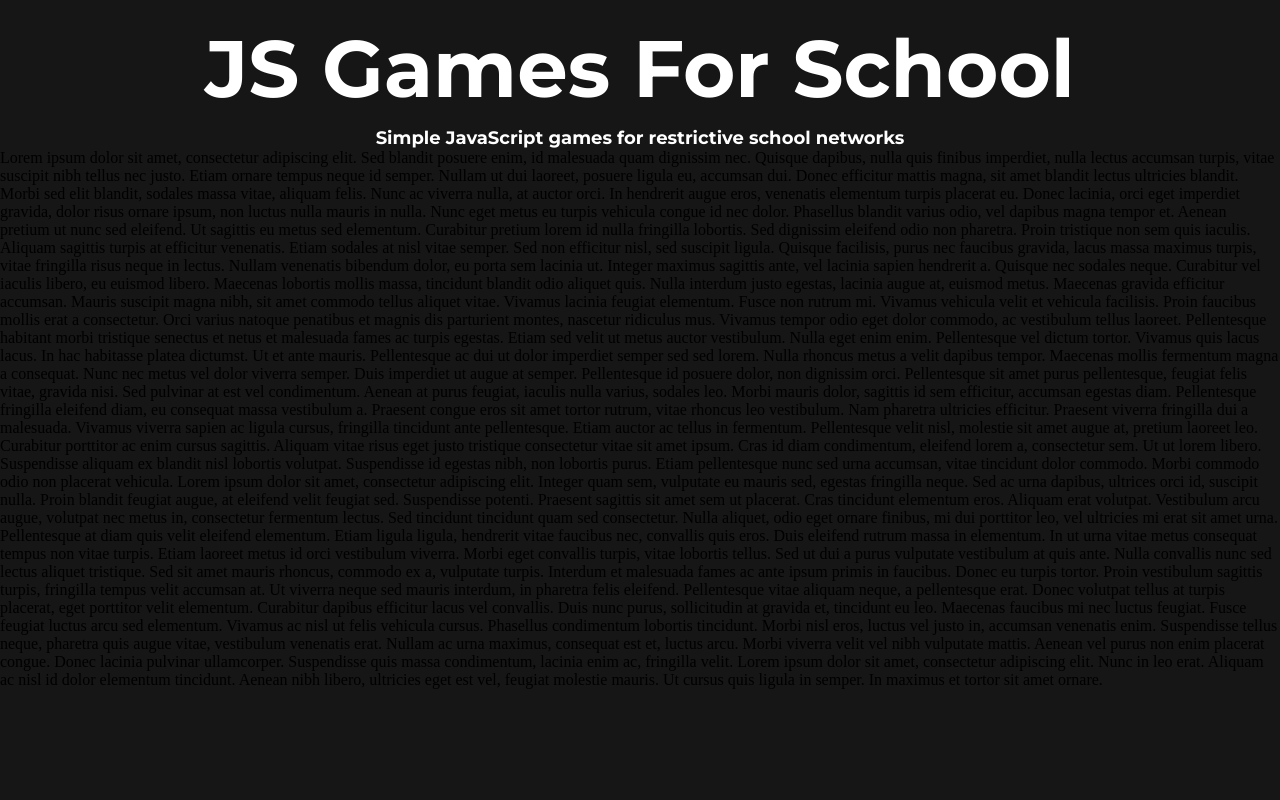
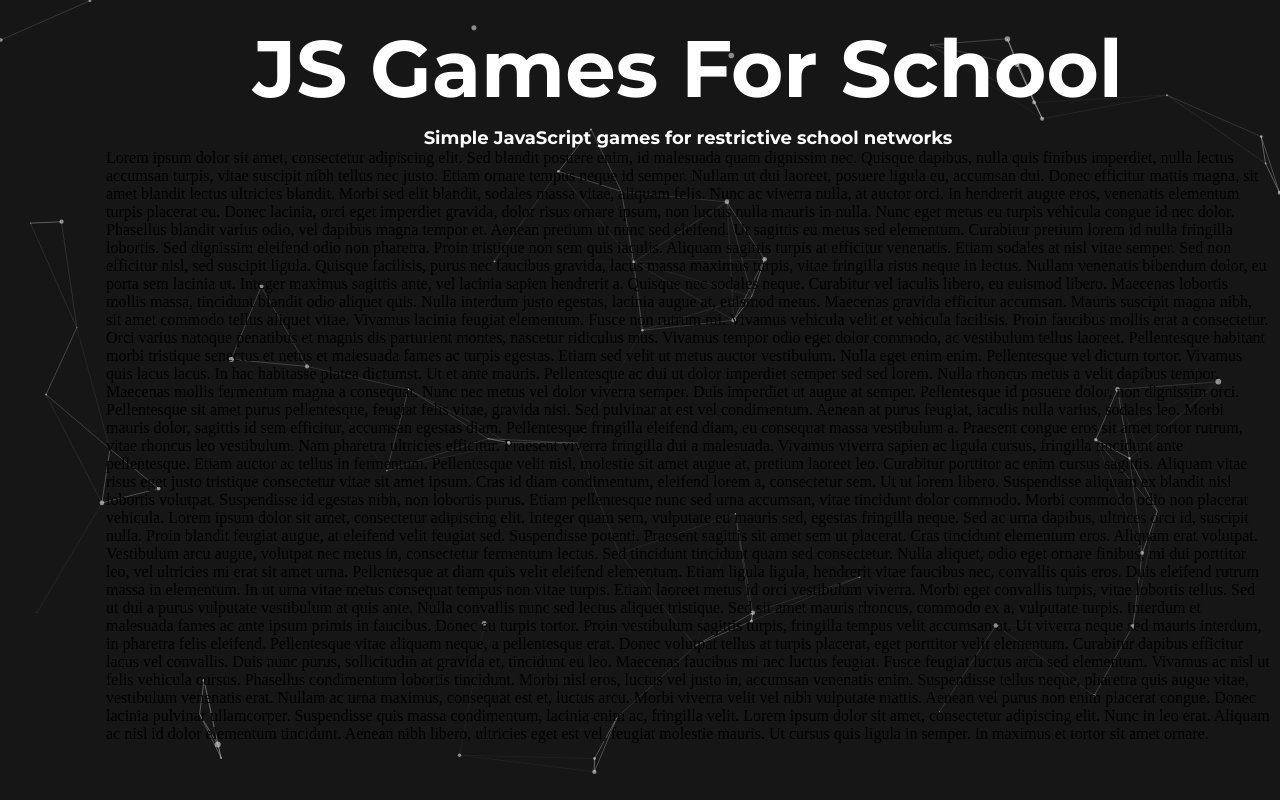
Before and after one commit to creeperkafasi/jsGamesForSchool, a plain HTML site: page index.html in a window 1280 px wide. Drawn offline with nearby package versions, Linux system fonts and the light colour scheme.

Commit message:
particles

```diff
--- a/css/global.css
+++ b/css/global.css
@@ -9,6 +9,10 @@
     margin: 0px;
     --main-dark: #161616;
     --secondary-dark: #181818;
+}
+
+:root {
+    font-size: 16px;
 }
 
 body::-webkit-scrollbar {
--- a/css/index.css
+++ b/css/index.css
@@ -1,4 +1,27 @@
 /* index.html style */
+
+
+/* ---- reset ---- */
+
+#particles-js canvas {
+    display: block;
+    vertical-align: bottom;
+}
+
+
+/* ---- particles.js container ---- */
+
+#particles-js {
+    position: fixed;
+    z-index: -100;
+    width: 100%;
+    height: 100%;
+    background-color: --dark-main;
+    background-image: url("");
+    background-repeat: no-repeat;
+    background-size: cover;
+    background-position: 50% 50%;
+}
 
 .title-main {
     font-family: Montserrat;
@@ -7,7 +30,7 @@
     text-align: center;
     color: white;
     margin: auto;
-    margin-top: 20px;
+    padding-top: 10px;
     width: fit-content;
 }
 
@@ -15,3 +38,27 @@
     margin-top: 10px;
     font-size: large;
 }
+
+.page-content {
+    margin-left: 6rem;
+    padding: 10px;
+}
+
+.navbar {
+    color: white;
+    width: 5rem;
+    height: 100vh;
+    position: fixed;
+    background-color: rgb(14, 14, 14);
+}
+
+.navbar-nav {
+    list-style: none;
+    padding: 0;
+    margin: 0;
+    display: flex;
+    flex-direction: column;
+    /* align-items: center; */
+}
+
+.nav-item {}
--- a/index.html
+++ b/index.html
@@ -3,12 +3,46 @@
 
 <head>
     <meta charset="UTF-8">
-    <title>JSchool | Main page</title>
+    <title>jsGamesForSchool | Main page</title>
     <link rel="stylesheet" href="css/global.css">
     <link rel="stylesheet" href="css/index.css">
 </head>
 
 <body>
+    <div id="particles-js"></div>
+    <!-- <div class="navbar">
+        <ul class="navbar-nav">
+            <li class="nav-item">
+                <svg fill="#ffffff" version="1.1" id="Capa_1" xmlns="http://www.w3.org/2000/svg" xmlns:xlink="http://www.w3.org/1999/xlink" x="0px" y="0px" viewBox="0 0 512.001 512.001" style="enable-background:new 0 0 512.001 512.001;" xml:space="preserve">
+                    <g>
+                        <g>
+                            <path  d="M503.402,228.885L273.684,19.567c-10.083-9.189-25.288-9.188-35.367-0.001L8.598,228.886
+                                c-8.077,7.36-10.745,18.7-6.799,28.889c3.947,10.189,13.557,16.772,24.484,16.772h36.69v209.721
+                                c0,8.315,6.742,15.057,15.057,15.057h125.914c8.315,0,15.057-6.741,15.057-15.057V356.932h74.002v127.337
+                                c0,8.315,6.742,15.057,15.057,15.057h125.908c8.315,0,15.057-6.741,15.057-15.057V274.547h36.697
+                                c10.926,0,20.537-6.584,24.484-16.772C514.147,247.585,511.479,236.246,503.402,228.885z"/>
+                        </g>
+                    </g>
+                    <g>
+                        <g>
+                            <path d="M445.092,42.73H343.973l116.176,105.636v-90.58C460.149,49.471,453.408,42.73,445.092,42.73z"/>
+                        </g>
+
+                </svg>
+
+            </li>
+            <li class="nav-item">
+                <img src="icons/home.svg" alt="home icon">
+            </li>
+            <li class="nav-item">
+                <img src="icons/home.svg" alt="home icon">
+            </li>
+            <li class="nav-item">
+                <img src="icons/home.svg" alt="home icon">
+            </li>
+        </ul>
+    </div> -->
+    <div class="page-content">
         <div class="title-container">
             <div class="title-main">
                 JS Games For School
@@ -18,29 +52,34 @@
             </div>
         </div>
         Lorem ipsum dolor sit amet, consectetur adipiscing elit. Sed blandit posuere enim, id malesuada quam dignissim nec. Quisque dapibus, nulla quis finibus imperdiet, nulla lectus accumsan turpis, vitae suscipit nibh tellus nec justo. Etiam ornare tempus
-    neque id semper. Nullam ut dui laoreet, posuere ligula eu, accumsan dui. Donec efficitur mattis magna, sit amet blandit lectus ultricies blandit. Morbi sed elit blandit, sodales massa vitae, aliquam felis. Nunc ac viverra nulla, at auctor orci. In
-    hendrerit augue eros, venenatis elementum turpis placerat eu. Donec lacinia, orci eget imperdiet gravida, dolor risus ornare ipsum, non luctus nulla mauris in nulla. Nunc eget metus eu turpis vehicula congue id nec dolor. Phasellus blandit varius
-    odio, vel dapibus magna tempor et. Aenean pretium ut nunc sed eleifend. Ut sagittis eu metus sed elementum. Curabitur pretium lorem id nulla fringilla lobortis. Sed dignissim eleifend odio non pharetra. Proin tristique non sem quis iaculis. Aliquam
-    sagittis turpis at efficitur venenatis. Etiam sodales at nisl vitae semper. Sed non efficitur nisl, sed suscipit ligula. Quisque facilisis, purus nec faucibus gravida, lacus massa maximus turpis, vitae fringilla risus neque in lectus. Nullam venenatis
-    bibendum dolor, eu porta sem lacinia ut. Integer maximus sagittis ante, vel lacinia sapien hendrerit a. Quisque nec sodales neque. Curabitur vel iaculis libero, eu euismod libero. Maecenas lobortis mollis massa, tincidunt blandit odio aliquet quis.
-    Nulla interdum justo egestas, lacinia augue at, euismod metus. Maecenas gravida efficitur accumsan. Mauris suscipit magna nibh, sit amet commodo tellus aliquet vitae. Vivamus lacinia feugiat elementum. Fusce non rutrum mi. Vivamus vehicula velit et
-    vehicula facilisis. Proin faucibus mollis erat a consectetur. Orci varius natoque penatibus et magnis dis parturient montes, nascetur ridiculus mus. Vivamus tempor odio eget dolor commodo, ac vestibulum tellus laoreet. Pellentesque habitant morbi
-    tristique senectus et netus et malesuada fames ac turpis egestas. Etiam sed velit ut metus auctor vestibulum. Nulla eget enim enim. Pellentesque vel dictum tortor. Vivamus quis lacus lacus. In hac habitasse platea dictumst. Ut et ante mauris. Pellentesque
-    ac dui ut dolor imperdiet semper sed sed lorem. Nulla rhoncus metus a velit dapibus tempor. Maecenas mollis fermentum magna a consequat. Nunc nec metus vel dolor viverra semper. Duis imperdiet ut augue at semper. Pellentesque id posuere dolor, non
-    dignissim orci. Pellentesque sit amet purus pellentesque, feugiat felis vitae, gravida nisi. Sed pulvinar at est vel condimentum. Aenean at purus feugiat, iaculis nulla varius, sodales leo. Morbi mauris dolor, sagittis id sem efficitur, accumsan egestas
-    diam. Pellentesque fringilla eleifend diam, eu consequat massa vestibulum a. Praesent congue eros sit amet tortor rutrum, vitae rhoncus leo vestibulum. Nam pharetra ultricies efficitur. Praesent viverra fringilla dui a malesuada. Vivamus viverra sapien
-    ac ligula cursus, fringilla tincidunt ante pellentesque. Etiam auctor ac tellus in fermentum. Pellentesque velit nisl, molestie sit amet augue at, pretium laoreet leo. Curabitur porttitor ac enim cursus sagittis. Aliquam vitae risus eget justo tristique
-    consectetur vitae sit amet ipsum. Cras id diam condimentum, eleifend lorem a, consectetur sem. Ut ut lorem libero. Suspendisse aliquam ex blandit nisl lobortis volutpat. Suspendisse id egestas nibh, non lobortis purus. Etiam pellentesque nunc sed
-    urna accumsan, vitae tincidunt dolor commodo. Morbi commodo odio non placerat vehicula. Lorem ipsum dolor sit amet, consectetur adipiscing elit. Integer quam sem, vulputate eu mauris sed, egestas fringilla neque. Sed ac urna dapibus, ultrices orci
-    id, suscipit nulla. Proin blandit feugiat augue, at eleifend velit feugiat sed. Suspendisse potenti. Praesent sagittis sit amet sem ut placerat. Cras tincidunt elementum eros. Aliquam erat volutpat. Vestibulum arcu augue, volutpat nec metus in, consectetur
-    fermentum lectus. Sed tincidunt tincidunt quam sed consectetur. Nulla aliquet, odio eget ornare finibus, mi dui porttitor leo, vel ultricies mi erat sit amet urna. Pellentesque at diam quis velit eleifend elementum. Etiam ligula ligula, hendrerit
-    vitae faucibus nec, convallis quis eros. Duis eleifend rutrum massa in elementum. In ut urna vitae metus consequat tempus non vitae turpis. Etiam laoreet metus id orci vestibulum viverra. Morbi eget convallis turpis, vitae lobortis tellus. Sed ut
-    dui a purus vulputate vestibulum at quis ante. Nulla convallis nunc sed lectus aliquet tristique. Sed sit amet mauris rhoncus, commodo ex a, vulputate turpis. Interdum et malesuada fames ac ante ipsum primis in faucibus. Donec eu turpis tortor. Proin
-    vestibulum sagittis turpis, fringilla tempus velit accumsan at. Ut viverra neque sed mauris interdum, in pharetra felis eleifend. Pellentesque vitae aliquam neque, a pellentesque erat. Donec volutpat tellus at turpis placerat, eget porttitor velit
-    elementum. Curabitur dapibus efficitur lacus vel convallis. Duis nunc purus, sollicitudin at gravida et, tincidunt eu leo. Maecenas faucibus mi nec luctus feugiat. Fusce feugiat luctus arcu sed elementum. Vivamus ac nisl ut felis vehicula cursus.
-    Phasellus condimentum lobortis tincidunt. Morbi nisl eros, luctus vel justo in, accumsan venenatis enim. Suspendisse tellus neque, pharetra quis augue vitae, vestibulum venenatis erat. Nullam ac urna maximus, consequat est et, luctus arcu. Morbi viverra
-    velit vel nibh vulputate mattis. Aenean vel purus non enim placerat congue. Donec lacinia pulvinar ullamcorper. Suspendisse quis massa condimentum, lacinia enim ac, fringilla velit. Lorem ipsum dolor sit amet, consectetur adipiscing elit. Nunc in
-    leo erat. Aliquam ac nisl id dolor elementum tincidunt. Aenean nibh libero, ultricies eget est vel, feugiat molestie mauris. Ut cursus quis ligula in semper. In maximus et tortor sit amet ornare.
+        neque id semper. Nullam ut dui laoreet, posuere ligula eu, accumsan dui. Donec efficitur mattis magna, sit amet blandit lectus ultricies blandit. Morbi sed elit blandit, sodales massa vitae, aliquam felis. Nunc ac viverra nulla, at auctor orci.
+        In hendrerit augue eros, venenatis elementum turpis placerat eu. Donec lacinia, orci eget imperdiet gravida, dolor risus ornare ipsum, non luctus nulla mauris in nulla. Nunc eget metus eu turpis vehicula congue id nec dolor. Phasellus blandit
+        varius odio, vel dapibus magna tempor et. Aenean pretium ut nunc sed eleifend. Ut sagittis eu metus sed elementum. Curabitur pretium lorem id nulla fringilla lobortis. Sed dignissim eleifend odio non pharetra. Proin tristique non sem quis iaculis.
+        Aliquam sagittis turpis at efficitur venenatis. Etiam sodales at nisl vitae semper. Sed non efficitur nisl, sed suscipit ligula. Quisque facilisis, purus nec faucibus gravida, lacus massa maximus turpis, vitae fringilla risus neque in lectus.
+        Nullam venenatis bibendum dolor, eu porta sem lacinia ut. Integer maximus sagittis ante, vel lacinia sapien hendrerit a. Quisque nec sodales neque. Curabitur vel iaculis libero, eu euismod libero. Maecenas lobortis mollis massa, tincidunt blandit
+        odio aliquet quis. Nulla interdum justo egestas, lacinia augue at, euismod metus. Maecenas gravida efficitur accumsan. Mauris suscipit magna nibh, sit amet commodo tellus aliquet vitae. Vivamus lacinia feugiat elementum. Fusce non rutrum mi. Vivamus
+        vehicula velit et vehicula facilisis. Proin faucibus mollis erat a consectetur. Orci varius natoque penatibus et magnis dis parturient montes, nascetur ridiculus mus. Vivamus tempor odio eget dolor commodo, ac vestibulum tellus laoreet. Pellentesque
+        habitant morbi tristique senectus et netus et malesuada fames ac turpis egestas. Etiam sed velit ut metus auctor vestibulum. Nulla eget enim enim. Pellentesque vel dictum tortor. Vivamus quis lacus lacus. In hac habitasse platea dictumst. Ut et
+        ante mauris. Pellentesque ac dui ut dolor imperdiet semper sed sed lorem. Nulla rhoncus metus a velit dapibus tempor. Maecenas mollis fermentum magna a consequat. Nunc nec metus vel dolor viverra semper. Duis imperdiet ut augue at semper. Pellentesque
+        id posuere dolor, non dignissim orci. Pellentesque sit amet purus pellentesque, feugiat felis vitae, gravida nisi. Sed pulvinar at est vel condimentum. Aenean at purus feugiat, iaculis nulla varius, sodales leo. Morbi mauris dolor, sagittis id
+        sem efficitur, accumsan egestas diam. Pellentesque fringilla eleifend diam, eu consequat massa vestibulum a. Praesent congue eros sit amet tortor rutrum, vitae rhoncus leo vestibulum. Nam pharetra ultricies efficitur. Praesent viverra fringilla
+        dui a malesuada. Vivamus viverra sapien ac ligula cursus, fringilla tincidunt ante pellentesque. Etiam auctor ac tellus in fermentum. Pellentesque velit nisl, molestie sit amet augue at, pretium laoreet leo. Curabitur porttitor ac enim cursus
+        sagittis. Aliquam vitae risus eget justo tristique consectetur vitae sit amet ipsum. Cras id diam condimentum, eleifend lorem a, consectetur sem. Ut ut lorem libero. Suspendisse aliquam ex blandit nisl lobortis volutpat. Suspendisse id egestas
+        nibh, non lobortis purus. Etiam pellentesque nunc sed urna accumsan, vitae tincidunt dolor commodo. Morbi commodo odio non placerat vehicula. Lorem ipsum dolor sit amet, consectetur adipiscing elit. Integer quam sem, vulputate eu mauris sed, egestas
+        fringilla neque. Sed ac urna dapibus, ultrices orci id, suscipit nulla. Proin blandit feugiat augue, at eleifend velit feugiat sed. Suspendisse potenti. Praesent sagittis sit amet sem ut placerat. Cras tincidunt elementum eros. Aliquam erat volutpat.
+        Vestibulum arcu augue, volutpat nec metus in, consectetur fermentum lectus. Sed tincidunt tincidunt quam sed consectetur. Nulla aliquet, odio eget ornare finibus, mi dui porttitor leo, vel ultricies mi erat sit amet urna. Pellentesque at diam
+        quis velit eleifend elementum. Etiam ligula ligula, hendrerit vitae faucibus nec, convallis quis eros. Duis eleifend rutrum massa in elementum. In ut urna vitae metus consequat tempus non vitae turpis. Etiam laoreet metus id orci vestibulum viverra.
+        Morbi eget convallis turpis, vitae lobortis tellus. Sed ut dui a purus vulputate vestibulum at quis ante. Nulla convallis nunc sed lectus aliquet tristique. Sed sit amet mauris rhoncus, commodo ex a, vulputate turpis. Interdum et malesuada fames
+        ac ante ipsum primis in faucibus. Donec eu turpis tortor. Proin vestibulum sagittis turpis, fringilla tempus velit accumsan at. Ut viverra neque sed mauris interdum, in pharetra felis eleifend. Pellentesque vitae aliquam neque, a pellentesque
+        erat. Donec volutpat tellus at turpis placerat, eget porttitor velit elementum. Curabitur dapibus efficitur lacus vel convallis. Duis nunc purus, sollicitudin at gravida et, tincidunt eu leo. Maecenas faucibus mi nec luctus feugiat. Fusce feugiat
+        luctus arcu sed elementum. Vivamus ac nisl ut felis vehicula cursus. Phasellus condimentum lobortis tincidunt. Morbi nisl eros, luctus vel justo in, accumsan venenatis enim. Suspendisse tellus neque, pharetra quis augue vitae, vestibulum venenatis
+        erat. Nullam ac urna maximus, consequat est et, luctus arcu. Morbi viverra velit vel nibh vulputate mattis. Aenean vel purus non enim placerat congue. Donec lacinia pulvinar ullamcorper. Suspendisse quis massa condimentum, lacinia enim ac, fringilla
+        velit. Lorem ipsum dolor sit amet, consectetur adipiscing elit. Nunc in leo erat. Aliquam ac nisl id dolor elementum tincidunt. Aenean nibh libero, ultricies eget est vel, feugiat molestie mauris. Ut cursus quis ligula in semper. In maximus et
+        tortor sit amet ornare.
+    </div>
+    <script src="http://cdn.jsdelivr.net/particles.js/2.0.0/particles.min.js"></script>
+    <script src="index.js"></script>
+
 </body>
 
 </html>
--- /dev/null
+++ b/index.js
@@ -0,0 +1,72 @@
+particlesJS("particles-js", {
+    particles: {
+        number: { value: 50, density: { enable: true, value_area: 800 } },
+        color: { value: "#ffffff" },
+        shape: {
+            type: "circle",
+            stroke: { width: 0, color: "#000000" },
+            polygon: { nb_sides: 5 },
+            image: { src: "img/github.svg", width: 100, height: 100 }
+        },
+        opacity: {
+            value: 0.5,
+            random: false,
+            anim: { enable: false, speed: 1, opacity_min: 0.1, sync: false }
+        },
+        size: {
+            value: 3,
+            random: true,
+            anim: { enable: false, speed: 40, size_min: 0.1, sync: false }
+        },
+        line_linked: {
+            enable: true,
+            distance: 150,
+            color: "#ffffff",
+            opacity: 0.4,
+            width: 1
+        },
+        move: {
+            enable: true,
+            speed: 1,
+            direction: "none",
+            random: false,
+            straight: false,
+            out_mode: "out",
+            bounce: false,
+            attract: { enable: false, rotateX: 600, rotateY: 1200 }
+        }
+    },
+    interactivity: {
+        detect_on: "window",
+        events: {
+            onhover: { enable: true, mode: "repulse" },
+            onclick: { enable: true, mode: "push" },
+            resize: true
+        },
+        modes: {
+            grab: { distance: 400, line_linked: { opacity: 1 } },
+            bubble: { distance: 400, size: 40, duration: 2, opacity: 8, speed: 3 },
+            repulse: { distance: 50, duration: 0.01 },
+            push: { particles_nb: 1 },
+            remove: { particles_nb: 2 }
+        }
+    },
+    retina_detect: true
+});
+var count_particles, stats, update;
+stats = new Stats();
+stats.setMode(0);
+stats.domElement.style.position = "absolute";
+stats.domElement.style.left = "0px";
+stats.domElement.style.top = "0px";
+document.body.appendChild(stats.domElement);
+count_particles = document.querySelector(".js-count-particles");
+update = function() {
+    stats.begin();
+    stats.end();
+    if (window.pJSDom[0].pJS.particles && window.pJSDom[0].pJS.particles.array) {
+        count_particles.innerText = window.pJSDom[0].pJS.particles.array.length;
+    }
+    requestAnimationFrame(update);
+};
+requestAnimationFrame(update);
```
Also changed, not shown: icons/home.svg (added). Lines whose indentation alone changed are shown as unchanged.
